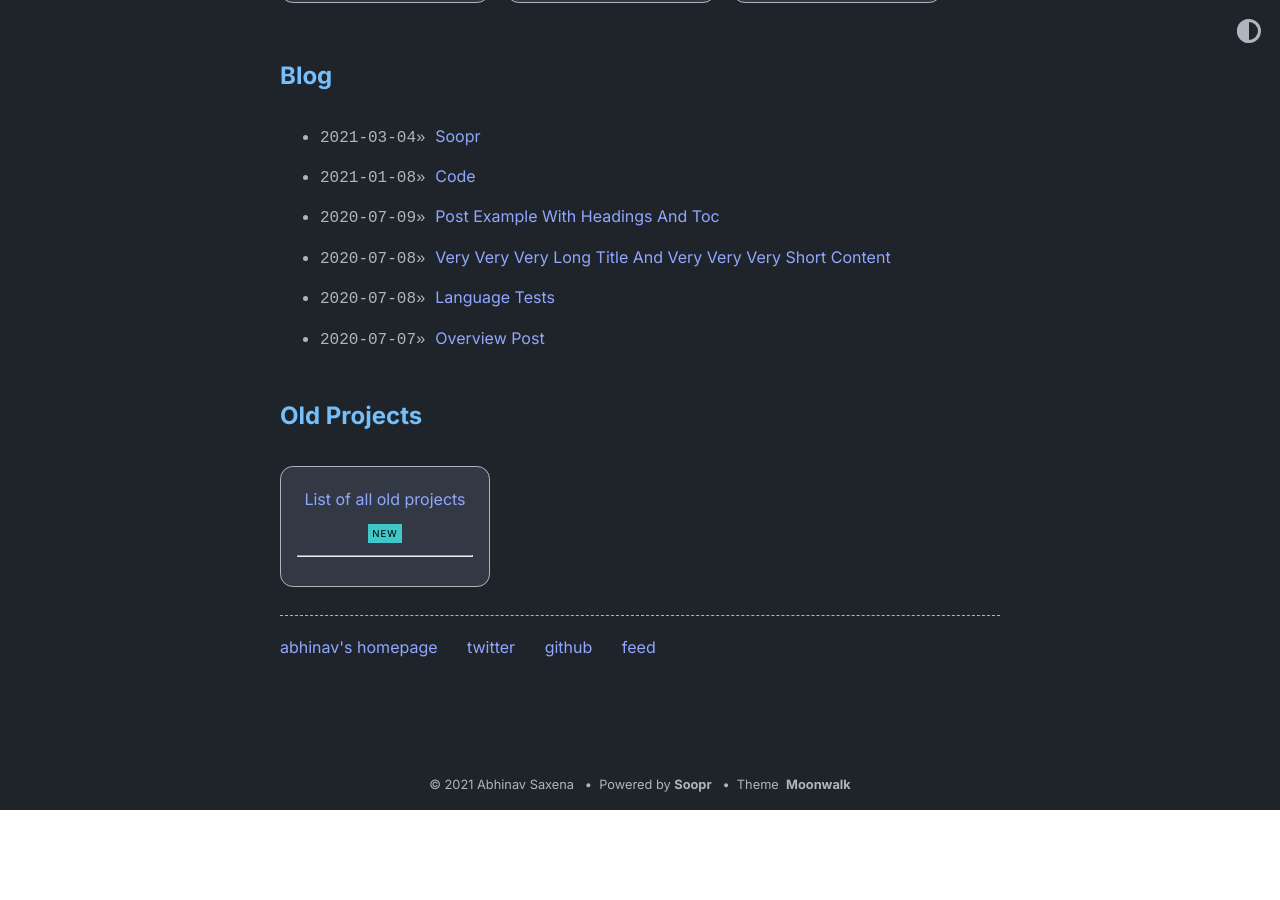
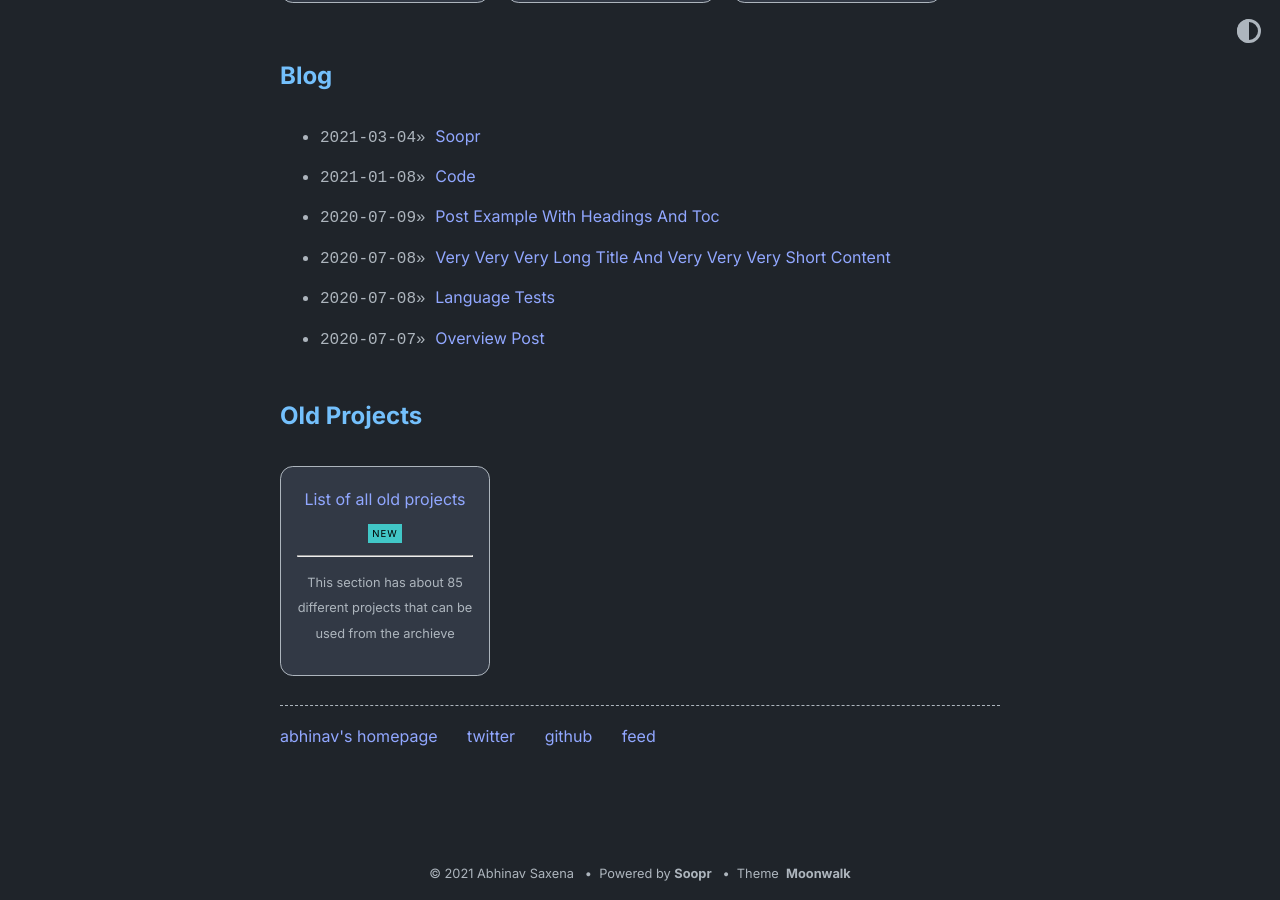
Before and after one commit to Josef9154/JRochelle_Portfolio, a Jekyll site: the page built from index.md, in a window 1280 px wide and 900 px high, scrolled down 812 px. Built offline with Jekyll 4.4.1, drawn with Linux system fonts in a browser that asks for light colours; before the commit the page ends 1622 px from its top, so only the background shows below that.

Commit message:
home.yml: updated desc in old_project_entries

```diff
--- a/_data/home.yml
+++ b/_data/home.yml
@@ -30,6 +30,9 @@ old_project_entries:
   - title: List of all old projects
     url: 'https://github.com/Josef9154'
     highlight: NEW
+    desc: >-
+      This section has about 85 different projects that can be used from the
+      archieve
 footer_entries:
   - title: abhinav's homepage
     url: 'https://www.abhinav.co'
```
